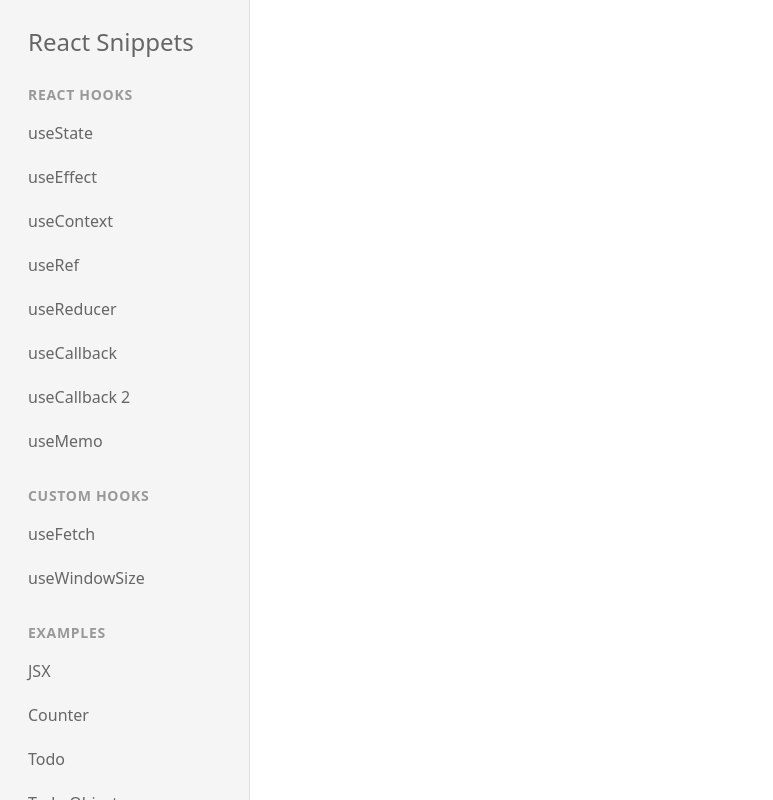
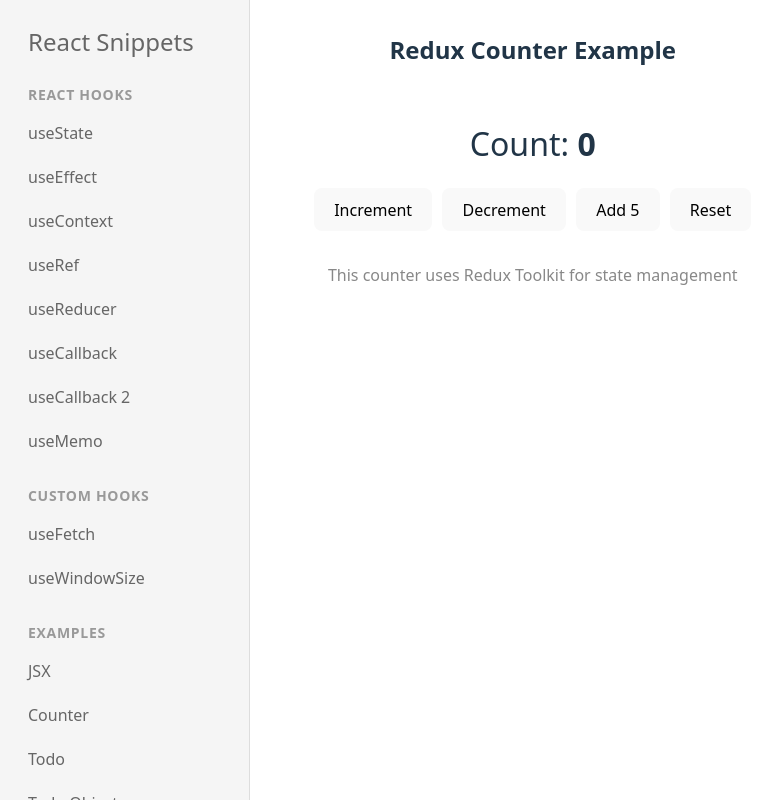
Before and after one commit to jillella/react-snippets, a React (Vite) app: page /redux in a window 1280 px wide. Shown: the whole page, without its empty margins (0-773 px from the left). Built offline with nearby package versions, Linux system fonts and the light colour scheme.

Commit message:
Add Redux state management: integrate Redux Toolkit with a new counter feature, update App and Sidebar for routing, and create custom hooks for dispatch and selector.

```diff
--- a/package.json
+++ b/package.json
@@ -10,10 +10,12 @@
     "preview": "vite preview"
   },
   "dependencies": {
+    "@reduxjs/toolkit": "^2.11.0",
     "@types/axios": "^0.9.36",
     "axios": "^1.13.2",
     "react": "^19.2.0",
     "react-dom": "^19.2.0",
+    "react-redux": "^9.2.0",
     "react-router-dom": "^7.10.1"
   },
   "devDependencies": {
--- a/src/App.tsx
+++ b/src/App.tsx
@@ -18,6 +18,7 @@ import UseWindowSizeDemo from './coding-test/smbc/usewindowsize-demo'
 import TaskManagement from './coding-test/sqor-ai/task-management'
 import BooksApp from './coding-test/jpmc/books-app'
 import UseFetch from './snippets/custom-hooks/useFetch'
+import ReduxCounter from './snippets/redux/ReduxCounter'
 function App() {
   return (
     <div className="app-container">
@@ -39,6 +40,7 @@ function App() {
           <Route path="/use-state" element={<UseState />} />
           <Route path="/use-window-size" element={<UseWindowSizeDemo />} />
           <Route path="/use-fetch" element={<UseFetch />} />
+          <Route path="/redux" element={<ReduxCounter />} />
           <Route path="/task-management" element={<TaskManagement />} />
           <Route path="/books-app" element={<BooksApp />} />
         </Routes>
--- a/src/components/Sidebar.tsx
+++ b/src/components/Sidebar.tsx
@@ -29,6 +29,7 @@ const categories = [
       { path: '/counter', name: 'Counter' },
       { path: '/todo', name: 'Todo' },
       { path: '/todo-obj', name: 'Todo Object' },
+      { path: '/redux', name: 'Redux' },
     ],
   },
   {
--- a/src/main.tsx
+++ b/src/main.tsx
@@ -1,13 +1,17 @@
 import { StrictMode } from 'react'
 import { createRoot } from 'react-dom/client'
 import { BrowserRouter } from 'react-router-dom'
+import { Provider } from 'react-redux'
+import { store } from './snippets/redux/store'
 import './index.css'
 import App from './App.tsx'
 
 createRoot(document.getElementById('root')!).render(
   <StrictMode>
-    <BrowserRouter>
-      <App />
-    </BrowserRouter>
+    <Provider store={store}>
+      <BrowserRouter>
+        <App />
+      </BrowserRouter>
+    </Provider>
   </StrictMode>,
 )
--- /dev/null
+++ b/src/snippets/redux/ReduxCounter.tsx
@@ -0,0 +1,31 @@
+import { useAppDispatch, useAppSelector } from './hooks';
+import { increment, decrement, incrementByAmount, reset } from './counterSlice';
+
+function ReduxCounter() {
+  const count = useAppSelector((state) => state.counter.value);
+  const dispatch = useAppDispatch();
+
+  return (
+    <>
+      <h2>Redux Counter Example</h2>
+      <div className="card">
+        <div style={{ fontSize: '2rem', margin: '20px 0' }}>
+          Count: <strong>{count}</strong>
+        </div>
+        <div style={{ display: 'flex', gap: '10px', flexWrap: 'wrap' }}>
+          <button onClick={() => dispatch(increment())}>Increment</button>
+          <button onClick={() => dispatch(decrement())}>Decrement</button>
+          <button onClick={() => dispatch(incrementByAmount(5))}>
+            Add 5
+          </button>
+          <button onClick={() => dispatch(reset())}>Reset</button>
+        </div>
+      </div>
+      <p className="read-the-docs">
+        This counter uses Redux Toolkit for state management
+      </p>
+    </>
+  );
+}
+
+export default ReduxCounter;
--- /dev/null
+++ b/src/snippets/redux/counterSlice.ts
@@ -0,0 +1,31 @@
+import { createSlice } from '@reduxjs/toolkit';
+
+interface CounterState {
+  value: number;
+}
+
+const initialState: CounterState = {
+  value: 0,
+};
+
+const counterSlice = createSlice({
+  name: 'counter',
+  initialState,
+  reducers: {
+    increment: (state) => {
+      state.value += 1;
+    },
+    decrement: (state) => {
+      state.value -= 1;
+    },
+    incrementByAmount: (state, action) => {
+      state.value += action.payload;
+    },
+    reset: (state) => {
+      state.value = 0;
+    },
+  },
+});
+
+export const { increment, decrement, incrementByAmount, reset } = counterSlice.actions;
+export default counterSlice.reducer;
--- /dev/null
+++ b/src/snippets/redux/hooks.ts
@@ -0,0 +1,5 @@
+import { useDispatch, useSelector } from 'react-redux';
+import type { RootState, AppDispatch } from './store';
+
+export const useAppDispatch = useDispatch.withTypes<AppDispatch>();
+export const useAppSelector = useSelector.withTypes<RootState>();
--- /dev/null
+++ b/src/snippets/redux/store.ts
@@ -0,0 +1,11 @@
+import { configureStore } from '@reduxjs/toolkit';
+import counterReducer from './counterSlice';
+
+export const store = configureStore({
+  reducer: {
+    counter: counterReducer,
+  },
+});
+
+export type RootState = ReturnType<typeof store.getState>;
+export type AppDispatch = typeof store.dispatch;
```
Also changed, not shown: 1 other file (tests, documents, lock files or other folders).
